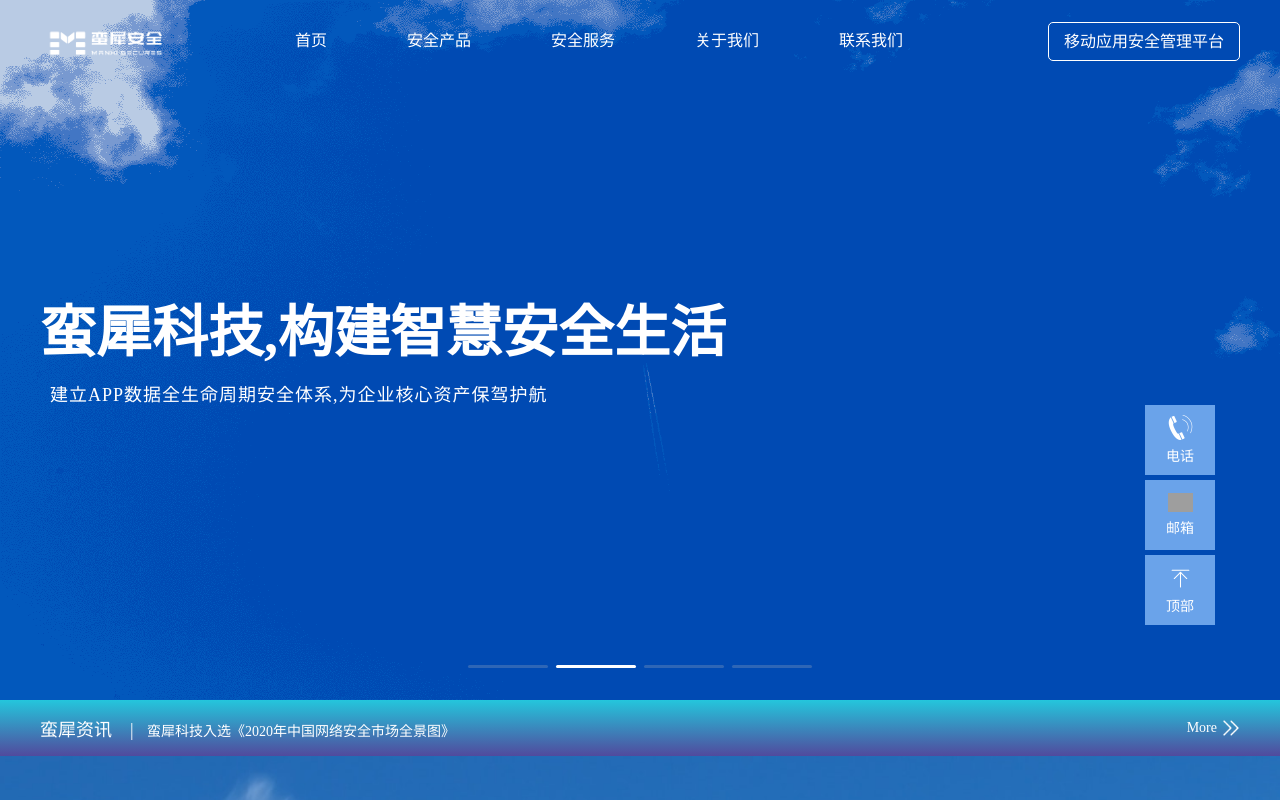
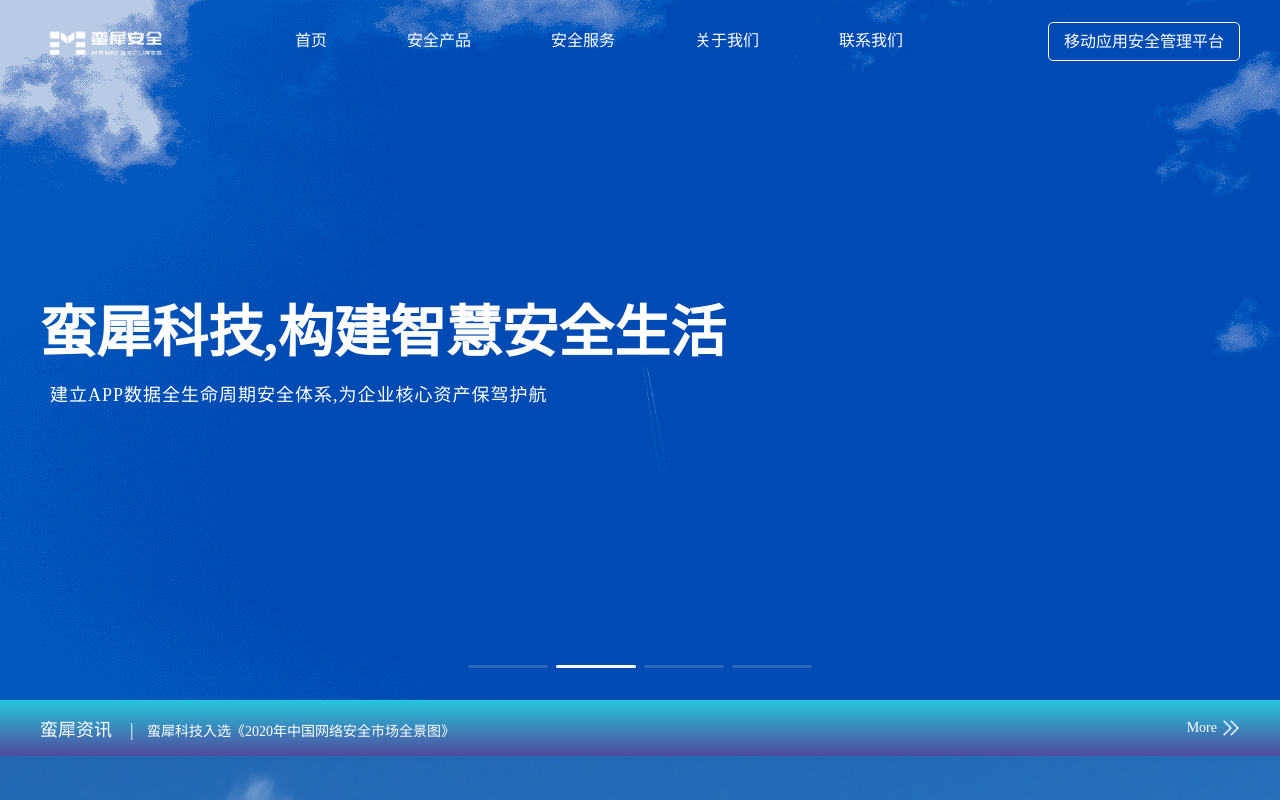
Before and after one commit to smilezf1/website, a Vue app: page /index#/ in a window 1280 px wide. Shown: the top 800 px of the page. Built offline with nearby package versions, Linux system fonts and the light colour scheme; grey boxes are pictures that could not be loaded; what vue-baidu-map would draw is missing.

Commit message:
amend bug

```diff
--- a/src/App.vue
+++ b/src/App.vue
@@ -14,7 +14,7 @@
   },
   data() {
     return {
-      isRouterAlive: true, //控制视图是否显示的变量
+      isRouterAlive: true,
 
       articleListItem: [
         {
@@ -91,7 +91,8 @@
 }
 html,
 body {
-  height: 100%;
+  /* height: 100%; 导致scrollTop一直为0 */
+  max-height: 100%;
   min-width: 1240px;
 }
 #app {
--- a/src/components/About/companyIntroduce.vue
+++ b/src/components/About/companyIntroduce.vue
@@ -2,7 +2,6 @@
   <div class="companyIntroduce">
     <div class="companyIntroduceBanner">
       <img src="../../assets/banner11.jpg" />
-      <!-- <img src="../../assets/img22.jpg" /> -->
       <div class="companyIntroduceBannerContent">
         <h1>蛮犀科技,创建智慧安全生活</h1>
       </div>
--- a/src/components/common/footerSpace.vue
+++ b/src/components/common/footerSpace.vue
@@ -118,9 +118,6 @@
     },
     link() {
       window.open("http://www.beian.miit.gov.cn/", "_blank");
-    },
-    getScrollTop() {
-      console.log("执行了吗", document.documentElement.scrollTop);
     }
   },
   mounted() {
@@ -128,7 +125,6 @@
     this.$router.afterEach((to, from, next) => {
       window.scrollTo(0, 0);
     });
-    window.addEventListener("scroll", this.getScrollTop, true);
   }
 };
 </script>
--- a/src/components/common/slideBar.vue
+++ b/src/components/common/slideBar.vue
@@ -1,7 +1,6 @@
 <template>
-  <!-- v-show="showSlideBar" -->
   <div class="slideBar">
-    <div class="slideBarContent">
+    <div class="slideBarContent" v-show="showSlideBar">
       <div
         class="bar"
         v-for="(item, index) in listItem"
--- a/src/components/page/Gain.vue
+++ b/src/components/page/Gain.vue
@@ -1,6 +1,5 @@
 <template>
   <div class="gain">
-    <!-- 图片 -->
     <div class="gainBanner">
       <img src="../../assets/img12.jpg" />
       <div class="gainBannerContent">
```
